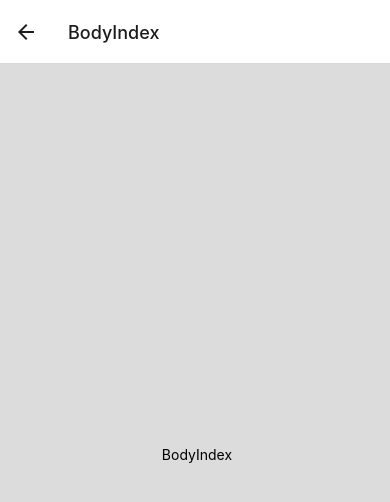
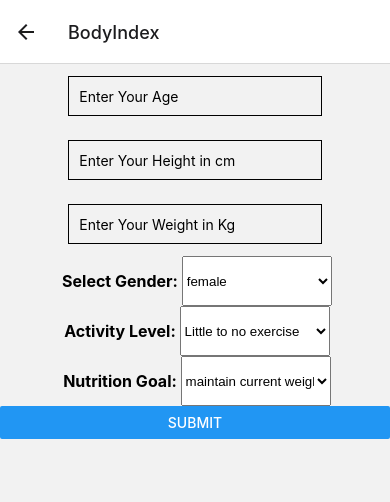
Before and after one commit to FengyanTina/NutritionCaculator, a React Native app: screen /BodyIndex in a window 390 px wide. Shown: the top 502 px of the page. Built offline with nearby package versions, Linux system fonts and the light colour scheme.

Commit message:
added input forms

```diff
--- a/App.tsx
+++ b/App.tsx
@@ -7,7 +7,8 @@ import BodyIndexScreen from './screens/BodyIndexScreen';
 import MacronutrientsScreen from './screens/MacronutrientsScreen';
 import WeightManagerScreen from './screens/WeightManagerScreen';
 import IdealBodyWeightScreen from './screens/IdealBodyWeightScreen';
-import { BlurView } from 'expo-blur';
+import { HomeNavigationProvider } from './components/HomeNavigationContext';
+
 export type RootStackParamList = {
     Home: undefined;
     BodyIndex:undefined;
@@ -19,7 +20,7 @@ const RootStack = createNativeStackNavigator<RootStackParamList>();
 export default function App() {
   return (
     <SafeAreaProvider>
-
+      <HomeNavigationProvider>
     <NavigationContainer>
         <StatusBar style='auto'/>
         <RootStack.Navigator initialRouteName='Home'>
@@ -30,6 +31,7 @@ export default function App() {
           <RootStack.Screen name = "IdealBodyWeight" component = {IdealBodyWeightScreen}/>
         </RootStack.Navigator>
     </NavigationContainer>
+    </HomeNavigationProvider>
     </SafeAreaProvider>
 
   );
--- a/components/HomeNavigationContext.tsx
+++ b/components/HomeNavigationContext.tsx
@@ -1,28 +1,49 @@
-import { createContext, useState, useContext } from 'react';
-
-export const HomeNavigationContext = createContext({
-
-});
-
-export const HomeNavigationProvider = ({children}:{ children: React.ReactNode }) => {
-    const [selectedItem, setSelectedItem] = useState<string | null>(null);
+import { createContext, useState, useContext } from "react";
 const bodyIndexdata = ["Mifflin St. Jeor Calculator", "Ideal Body Weight"];
 const macroNutrientsdata = ["MacroNutrients Caculator", "Water Intake Caculator"];
 const weightManagerdata = ["Ideal Body Weight", "Calory Intake Caculator"];
+export const HomeNavigationContext = createContext({
+  isModalVisible: false,
+  selectedCategory: "Body Index",
+  bodyIndexdata,
+  macroNutrientsdata,
+  weightManagerdata,
+  toggleModal: () => {},
+  handleCategoryChange: (category: string) => {},
+});
+export function useHomeNavigationContext() {
+  return useContext(HomeNavigationContext);
+}
 
+export const HomeNavigationProvider = (
+  { children }: { children: React.ReactNode },
+  navigation: { navigate: (arg0: string) => void }
+) => {
   const [isModalVisible, setIsModalVisible] = useState(false);
+  const [selectedCategory, setSelectedCategory] = useState("Body Index");
+
   const toggleModal = () => {
     setIsModalVisible(!isModalVisible);
   };
 
-
-
+  const handleCategoryChange = (category: string) => {
+    setSelectedCategory(category);
+    toggleModal();
+  };
 
   return (
     <HomeNavigationContext.Provider
-          value={{ selectedItem, setSelectedItem, bodyIndexdata,weightManagerdata,macroNutrientsdata}}
+      value={{
+        isModalVisible,
+        selectedCategory,
+        bodyIndexdata,
+        macroNutrientsdata,
+        weightManagerdata,
+        toggleModal,
+        handleCategoryChange,
+      }}
     >
       {children}
     </HomeNavigationContext.Provider>
   );
-}
+};
--- /dev/null
+++ b/components/InputForm.tsx
@@ -0,0 +1,126 @@
+import { View, StyleSheet, Text, SafeAreaView, TextInput, Button, Alert } from "react-native";
+import { RootStackParamList } from "../App";
+import { NativeStackScreenProps } from "@react-navigation/native-stack";
+import React, { useState } from "react";
+import { Picker } from "@react-native-picker/picker";
+type Props = NativeStackScreenProps<RootStackParamList, "BodyIndex">;
+export default function InputForm() {
+  const [number, onChangeNumber] = useState("");
+  const [selectedValue, setSelectedValue] = useState("");
+  return (
+    <SafeAreaView>
+      <View style={styles.inputContainer}>
+        <TextInput
+          style={styles.input}
+          onChangeText={onChangeNumber}
+          value={number}
+          placeholder="Enter Your Age"
+          keyboardType="numeric"
+        />
+        <TextInput
+          style={styles.input}
+          onChangeText={onChangeNumber}
+          value={number}
+          placeholder="Enter Your Height in cm"
+          keyboardType="numeric"
+        />
+        <TextInput
+          style={styles.input}
+          onChangeText={onChangeNumber}
+          value={number}
+          placeholder="Enter Your Weight in Kg"
+          keyboardType="numeric"
+        />
+        </View>
+        <View style={styles.pickerContainer}>
+          <Text style={styles.text}> Select Gender: </Text>
+          <Picker
+            selectedValue={selectedValue}
+            style={{ height: 50, width: 150 }}
+            onValueChange={(itemValue, itemIndex) =>
+              setSelectedValue(itemValue)
+            }
+          >
+            <Picker.Item label="female" value="female" />
+            <Picker.Item label="male" value="male" />
+          </Picker>
+        </View>
+
+        <View style={styles.pickerContainer}>
+          <Text style={styles.text}> Activity Level: </Text>
+          <Picker
+            selectedValue={selectedValue}
+            style={{ height: 50, width: 150,flexWrap:"wrap" }}
+            onValueChange={(itemValue, itemIndex) =>
+              setSelectedValue(itemValue)
+            }
+          >
+            <Picker.Item label="Little to no exercise" value="Little to no exercise" />
+            <Picker.Item label="Light exercise 1-2 days/week" value="Light exercise 1-2 days/week" />
+            <Picker.Item label="Moderate exercise 3-5 days/week " value="Moderate exercise 3-5 days/week " />
+            <Picker.Item label="Hard exercise 6-7 days/week " value="Hard exercise 6-7 days/week" />
+            <Picker.Item
+            label="Hard daily exercise and physical job or two times a day training"
+            value="Hard daily exercise and physical job,or two times a day training" />
+          </Picker>
+        </View>
+
+        <View style={styles.pickerContainer}>
+          <Text style={styles.text}> Nutrition Goal: </Text>
+          <Picker
+
+            selectedValue={selectedValue}
+            style={{ height: 50, width: 150 ,alignSelf:'stretch'}}
+            onValueChange={(itemValue, itemIndex) =>
+              setSelectedValue(itemValue)
+            }
+          >
+            <Picker.Item  style={{ flexWrap:'wrap' }} label="maintain current weight" value="maintain current weight" />
+            <Picker.Item label="mild weight loss, goal: ½ lb (¼ kg) per week" value="mild weight loss, goal: ½ lb (¼ kg) per week" />
+            <Picker.Item label="moderate weight loss, goal: 1 lb (½ kg) per week" value="moderate weight loss, goal: 1 lb (½ kg) per week" />
+            <Picker.Item label="heavy weight loss, goal: 2 lb (1 kg) per week" value="heavy weight loss, goal: 2 lb (1 kg) per week" />
+            <Picker.Item label="build muscle or gain weight" value="build muscle or gain weight" />
+          </Picker>
+        </View>
+        <View>
+        <Button
+        title="Submit"
+        onPress={() => Alert.alert('Simple Button pressed')}
+      />
+        </View>
+
+    </SafeAreaView>
+  );
+}
+
+const styles = StyleSheet.create({
+  inputContainer: {
+    alignItems: "center",
+  },
+  text: {
+    fontSize: 16,
+    fontWeight: "700",
+  },
+  pickerContainer: {
+    flexDirection: "row",
+    alignItems: "center",
+    justifyContent: 'center',
+
+  },
+  pickerItem:{
+
+   flexWrap: "wrap",
+  },
+  input: {
+    height: 40,
+    width: "65%",
+    margin: 12,
+    borderWidth: 1,
+    padding: 10,
+  },
+  container: {
+    flex: 1,
+    paddingTop: 40,
+    alignItems: "center",
+  },
+});
--- a/package.json
+++ b/package.json
@@ -18,7 +18,9 @@
     "react-native": "0.72.4",
     "react-native-safe-area-context": "4.6.3",
     "react-native-screens": "~3.22.0",
-    "expo-blur": "~12.4.1"
+    "expo-blur": "~12.4.1",
+    "expo-asset": "~8.10.1",
+    "expo-image": "~1.3.3"
   },
   "devDependencies": {
     "@babel/core": "^7.20.0",
--- a/screens/BodyIndexScreen.tsx
+++ b/screens/BodyIndexScreen.tsx
@@ -1,24 +1,14 @@
-import { View,StyleSheet,Text } from "react-native";
+import { View, StyleSheet, Text, SafeAreaView, TextInput, Button, Alert } from "react-native";
 import { RootStackParamList } from "../App";
 import { NativeStackScreenProps } from "@react-navigation/native-stack";
-type Props = NativeStackScreenProps<RootStackParamList, 'BodyIndex'>
-export default function BodyIndexScreen({navigation}:Props){
-    return(
-        <View style={styles.container}>
-            <Text> BodyIndex</Text>
-        </View>
-    )
+import React, { useState } from "react";
+import InputForm from "../components/InputForm";
+type Props = NativeStackScreenProps<RootStackParamList, "BodyIndex">;
+export default function BodyIndexScreen({ navigation }: Props) {
+
+  return (
+    <SafeAreaView>
+        <InputForm/>
+    </SafeAreaView>
+  );
 }
-const styles = StyleSheet.create({
-    container: {
-      flex: 1,
-      backgroundColor: '#dcdcdc',
-      alignItems: 'center',
-      justifyContent: 'center',
-    },
-    text:{
-      color:'white',
-
-      fontWeight: 'bold',
-    }
-  });
--- a/screens/IdealBodyWeightScreen.tsx
+++ b/screens/IdealBodyWeightScreen.tsx
@@ -1,6 +1,7 @@
 import { View, Text, StyleSheet } from "react-native";
 import { RootStackParamList } from "../App";
 import { NativeStackScreenProps } from "@react-navigation/native-stack";
+
 
 type Props = NativeStackScreenProps<RootStackParamList, "IdealBodyWeight">;
 export default function IdealBodyWeightScreen() {
```
Also changed, not shown: screens/HomeScreen.tsx (+48 -103 lines), 1 other file (tests, documents, lock files or other folders). Lines whose indentation alone changed are shown as unchanged.
